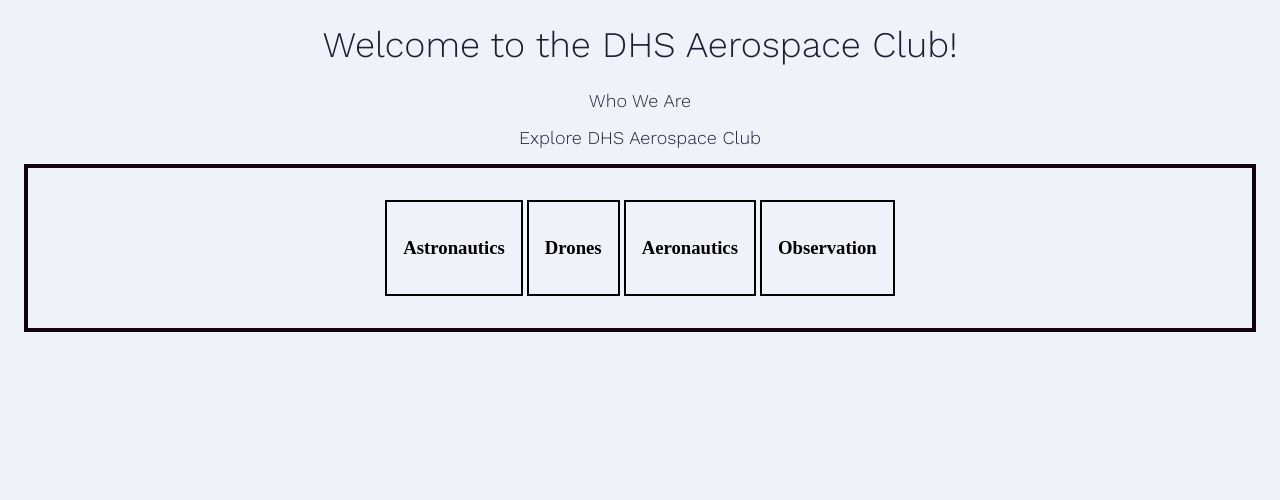
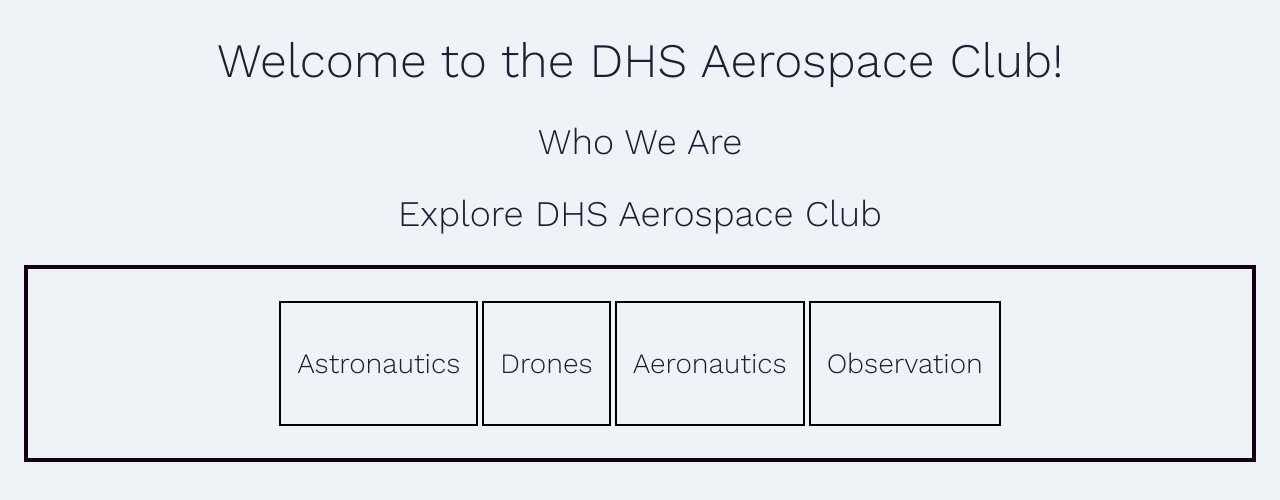
Before and after one commit to dhsaerospace/dhsaerospace.github.io, a plain HTML site: page index.html in a window 1280 px wide. Drawn offline with nearby package versions, Linux system fonts and the light colour scheme.

Commit message:
i am a major fuckup

```diff
--- a/styles.css
+++ b/styles.css
@@ -5,22 +5,22 @@ h1 {
     color: #1f1e33;
     font-family: 'Work Sans', sans-serif;
     text-align: center;
-    font-size: 36px;
+    font-size: 48px;
     font-weight: 500;
 }
 h2 {
     color:#1f1e33;
     font-family: 'Work Sans', sans-serif;
     text-align: center;
-    font-size: 24px;
-    font-weight: 300;
+    font-size: 36px;
+    font-weight: 500;
 }
-h2 {
+h3 {
     color:#1f1e33;
     font-family: 'Work Sans', sans-serif;
     text-align: center;
-    font-size: 18px;
-    font-weight: 300;
+    font-size: 28px;
+    font-weight: 400;
 }
 p {
     color: #48434f;
```
